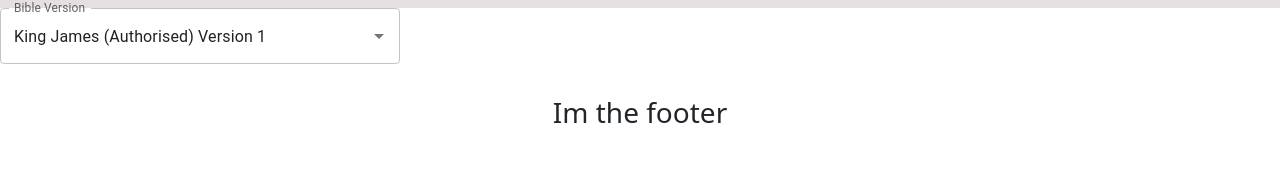
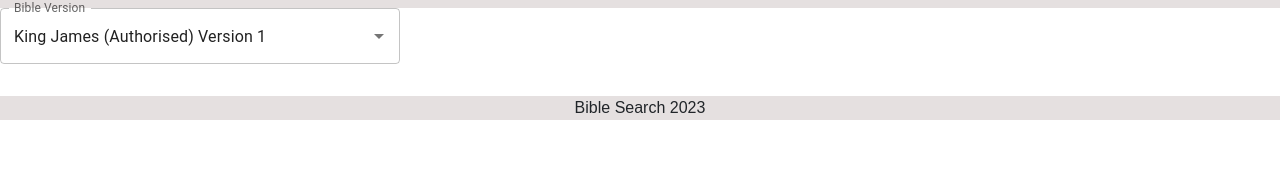
Before and after one commit to lollyca/bible-search, a Next.js app: page / in a window 1280 px wide. Shown: the part 376-562 px from the top of the page. Built offline with nearby package versions, Linux system fonts and the light colour scheme.

Commit message:
Basic Footer Styling moved to the Component instead of Layout

```diff
--- a/app/components/footer.tsx
+++ b/app/components/footer.tsx
@@ -1,7 +1,8 @@
+import "../styles.css"
 export default function Footer() {
     return (
-        <div>
-            <h3>Im the footer</h3>
+        <div className="d-flex justify-content-center align-items-center bgBrand" style={{fontFamily: "sans-serif"}}>
+            Bible Search 2023
         </div>
     )
 }
--- a/app/layout.tsx
+++ b/app/layout.tsx
@@ -20,9 +20,7 @@ export default function RootLayout({ children }: { children: React.ReactNode })
         <body className="h-100">
           <img style={{ objectFit: "cover", height: "25%", width: "100%" }} src="/banner.jpeg" alt="" />
           {children}
-          <div className="d-flex justify-content-center align-items-center">
             <Footer />
-          </div>
         </body>
       </ThemeProvider>
     </html>
```
